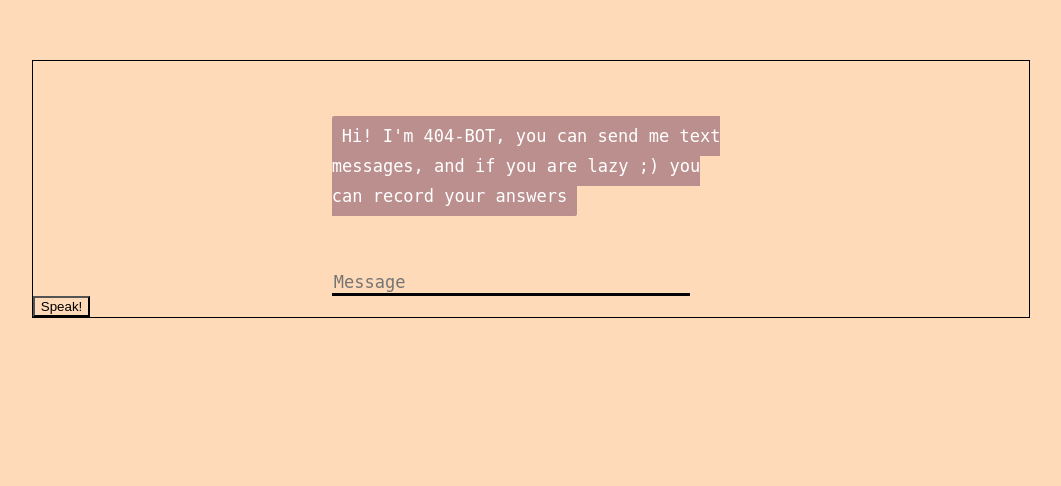
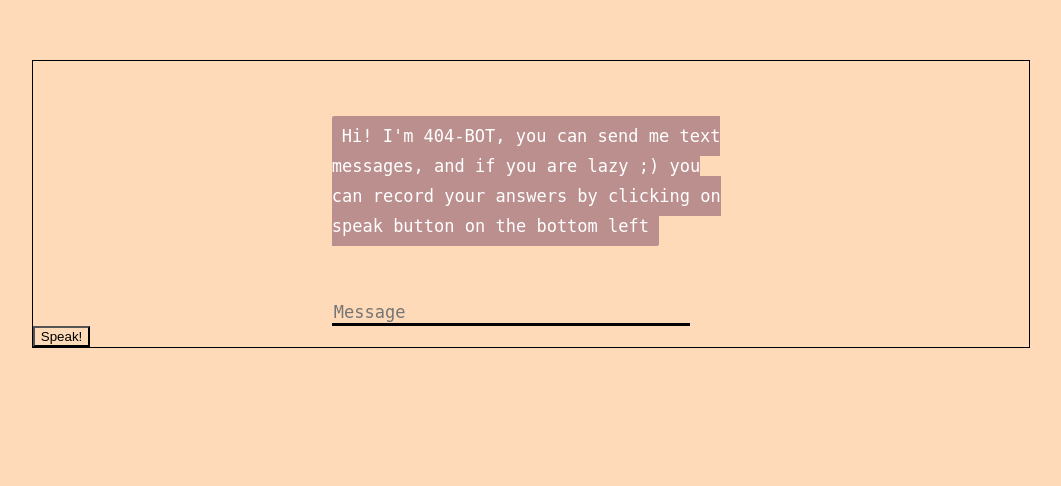
Before and after one commit to hlaahmed/AI-chatbot, a Flask app: page / in a window 1280 px wide. Shown: the part 137-623 px from the top of the page, without its empty margins (109-1170 px from the left). Run offline with Flask 2, Linux system fonts and the light colour scheme; some libraries are stand-ins or nearby versions.

Commit message:
Update index.html

```diff
--- a/templates/index.html
+++ b/templates/index.html
@@ -80,7 +80,7 @@
  <div>
  <div id="chatbox">
  <p class="botText">
- <span>Hi! I'm 404-BOT, you can send me text messages, and if you are lazy ;) you can record your answers</span>
+ <span>Hi! I'm 404-BOT, you can send me text messages, and if you are lazy ;) you can record your answers by clicking on speak button on the bottom left</span>
  </p>
  </div>
  <div id="userInput">
```
